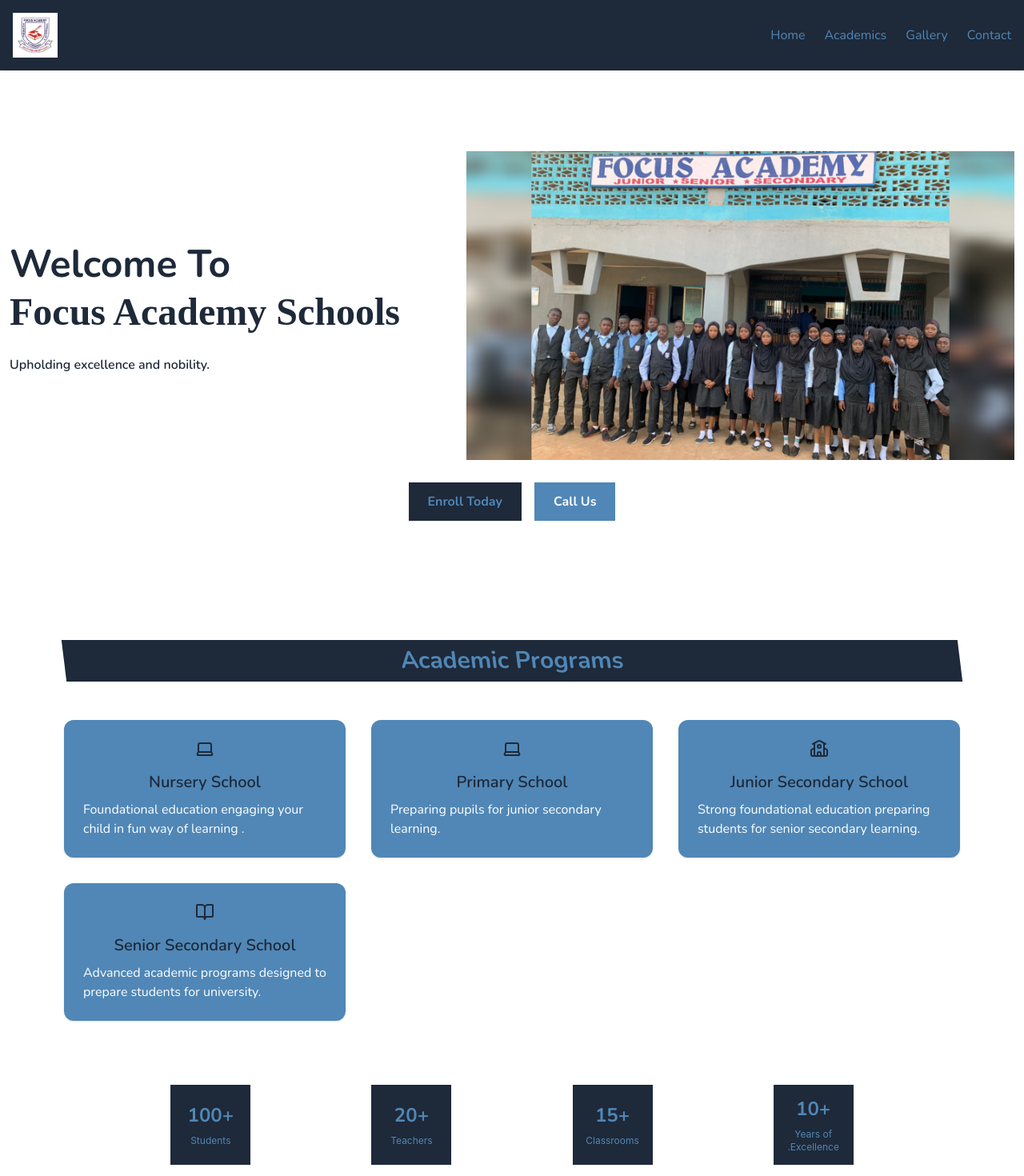
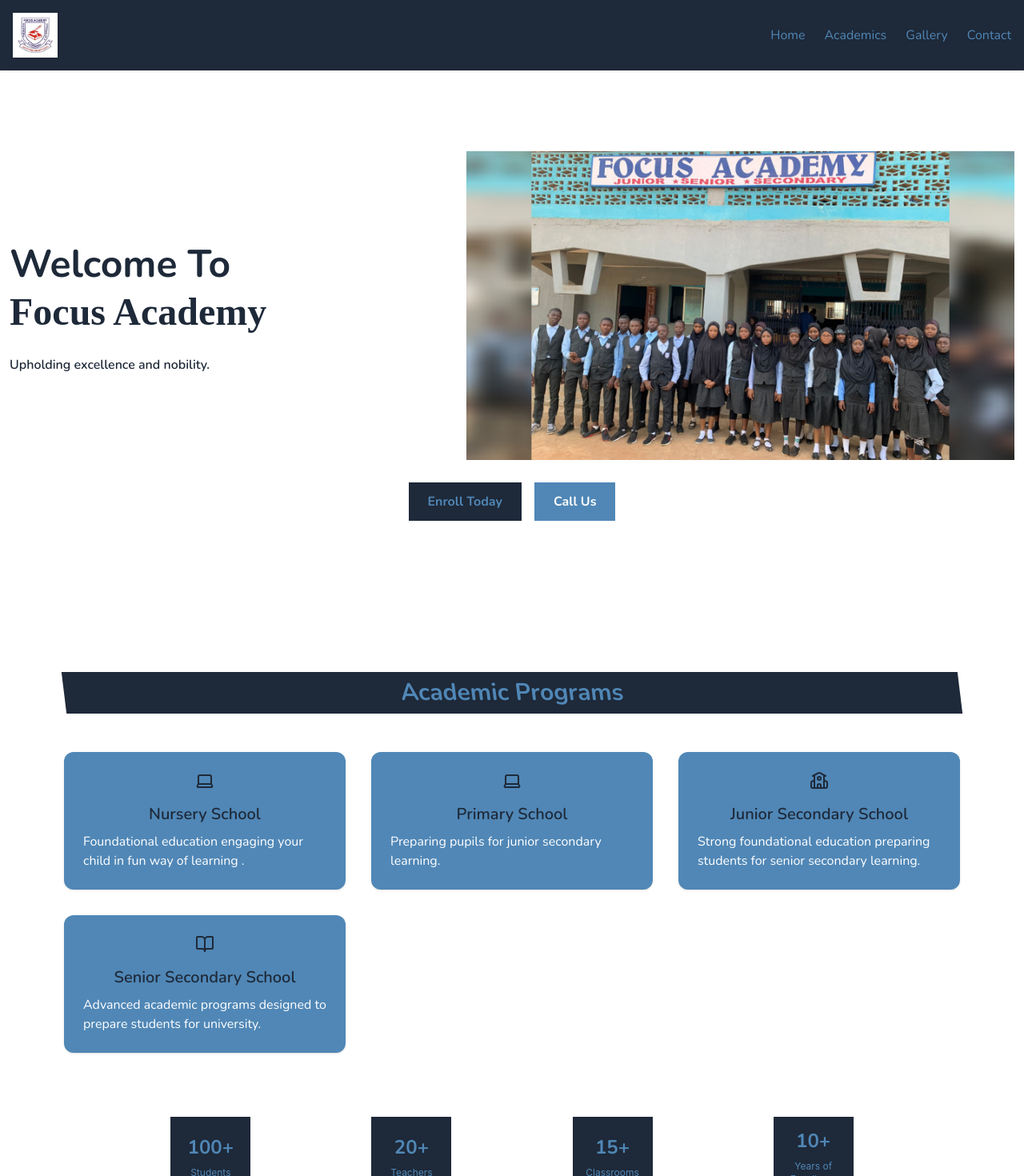
Before and after one commit to JoshTino/focus-academy-school, a React (Vite) app: page / in a window 1280 px wide. Shown: the top 1470 px of the page at 80% size. Built offline with nearby package versions, Linux system fonts and the light colour scheme.

Commit message:
feat: edit school name & adjust padding

```diff
--- a/components/Academics.jsx
+++ b/components/Academics.jsx
@@ -26,7 +26,7 @@
 
 export default function Academics(){
   return(
-    <section id="academics" className="pb-20 pt-10 px-4">
+    <section id="academics" className="py-20 px-4">
 
       <div className="max-w-6xl mx-auto md:px-4">
 
--- a/data/school.js
+++ b/data/school.js
@@ -1,5 +1,5 @@
 const school = {
-	"name": "Focus Academy Schools",
+	"name": "Focus Academy",
 	"location": "Agege, Lagos State, Nigeria, 100283",
 	"email": "focusonline2023@gmail.com",
 	"phone": "+234 70 776 79829"
```
